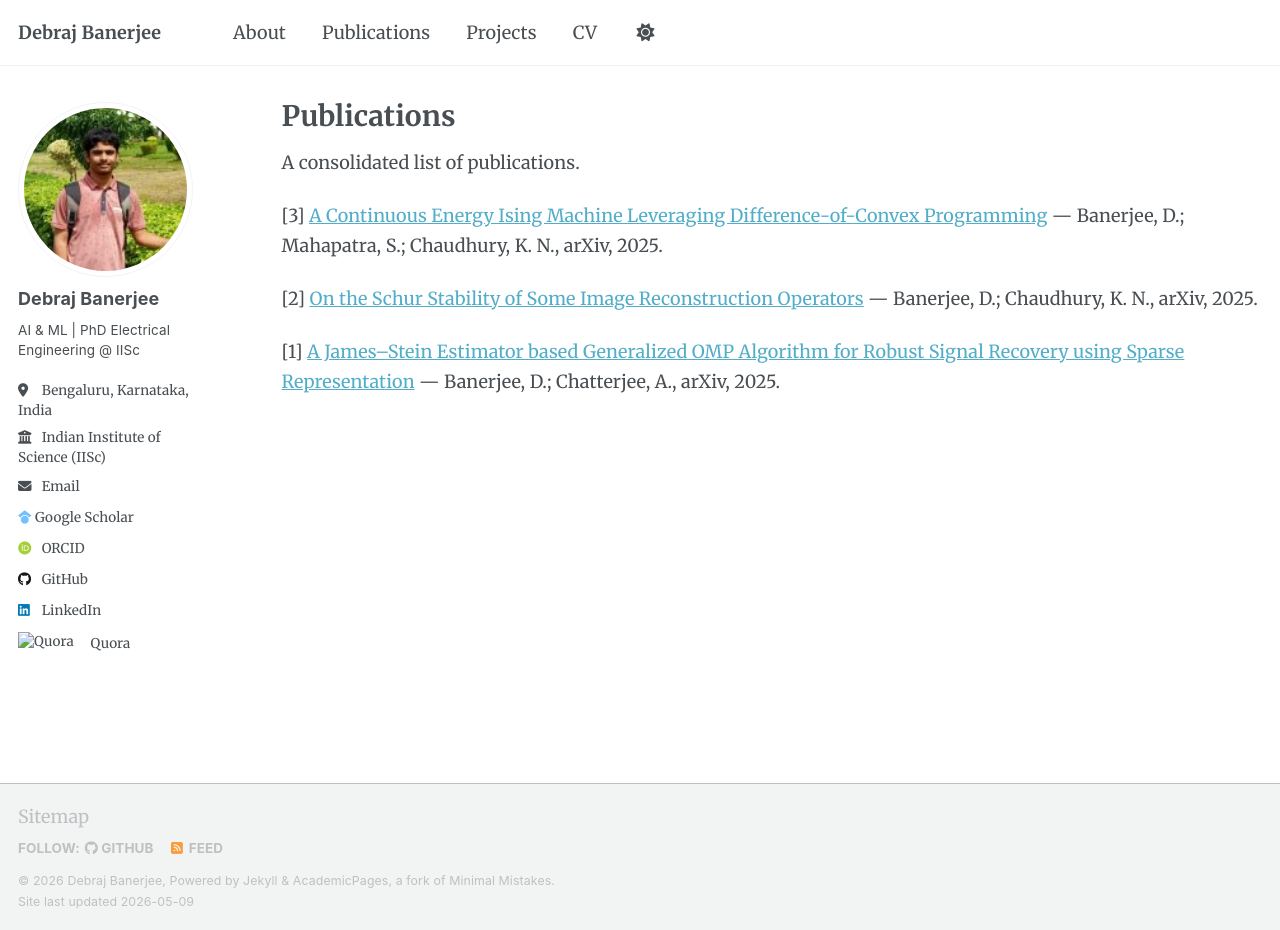
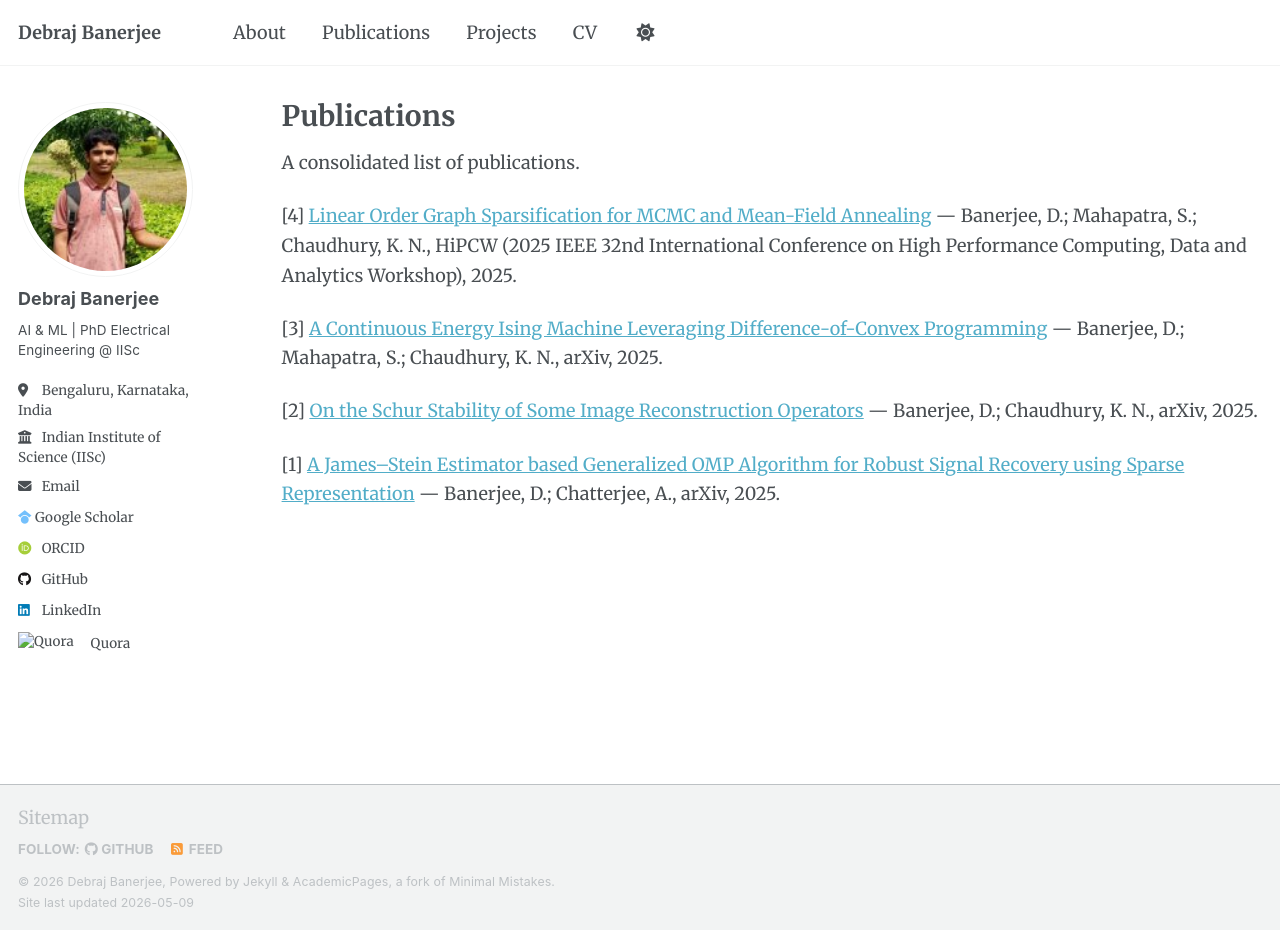
Before and after one commit to Phymath0Masics/debrajbanerjee.github.io, a Jekyll site: the page built from _pages/publications.md, in a window 1280 px wide and 930 px high. Built offline with Jekyll 4.4.1, drawn with Linux system fonts in a browser that asks for light colours; some web fonts are replaced; a script that is not in the unit is left out; a file with an impossible date is left out.

Commit message:
Update publications.md

```diff
--- a/_pages/publications.md
+++ b/_pages/publications.md
@@ -7,6 +7,8 @@ author_profile: true
 
 A consolidated list of publications.
 
+[4] [Linear Order Graph Sparsification for MCMC and Mean-Field Annealing](https://ieeexplore.ieee.org/abstract/document/11459278) — Banerjee, D.; Mahapatra, S.; Chaudhury, K. N., HiPCW (2025 IEEE 32nd International Conference on High Performance Computing, Data and Analytics Workshop), 2025.
+
 [3] [A Continuous Energy Ising Machine Leveraging Difference-of-Convex Programming](https://arxiv.org/abs/2509.01928) — Banerjee, D.; Mahapatra, S.; Chaudhury, K. N., arXiv, 2025.
 
 [2] [On the Schur Stability of Some Image Reconstruction Operators](https://arxiv.org/abs/2509.06715) — Banerjee, D.; Chaudhury, K. N., arXiv, 2025.
```
